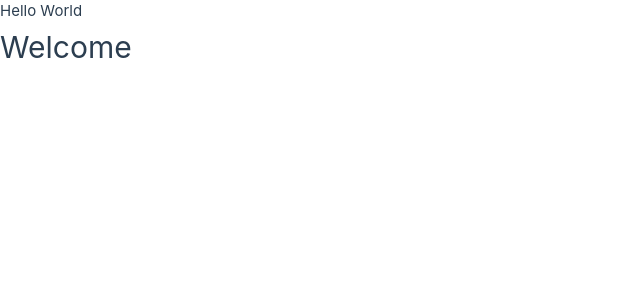
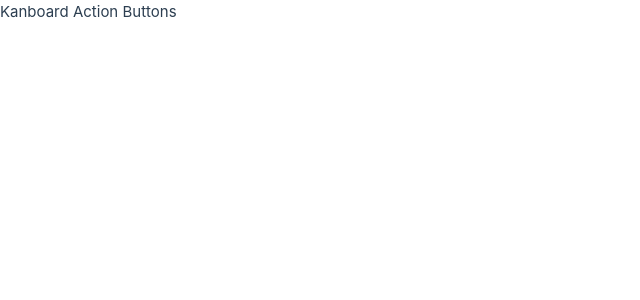
Before and after one commit to segoriy/test, a Vue app: page / in a window 1280 px wide. Shown: the top 300 px of the page, without its empty margins (0-640 px from the left). Built offline with nearby package versions, Linux system fonts and the light colour scheme.

Commit message:
Add base components structure

```diff
--- a/src/App.vue
+++ b/src/App.vue
@@ -1,18 +1,9 @@
 <script setup lang="ts">
-import { RouterLink, RouterView } from 'vue-router'
+import { RouterView } from 'vue-router'
 </script>
 
 <template>
-  <header>
-    Hello World
-  </header>
-
   <RouterView />
 </template>
 
-<style scoped>
-header {
-  line-height: 1.5;
-  max-height: 100vh;
-}
-</style>
+<style scoped></style>
--- /dev/null
+++ b/src/components/ActionButtonsToolbar.vue
@@ -0,0 +1,6 @@
+<script setup lang="ts">
+</script>
+<template>
+  Action Buttons
+</template>
+<style scoped></style>
--- /dev/null
+++ b/src/components/ButtonStack.vue
@@ -0,0 +1,6 @@
+<script setup lang="ts">
+</script>
+<template>
+  Button stack
+</template>
+<style scoped></style>
--- /dev/null
+++ b/src/components/KanBoard.vue
@@ -0,0 +1,6 @@
+<script setup lang="ts">
+</script>
+<template>
+  Kanboard
+</template>
+<style scoped></style>
--- /dev/null
+++ b/src/components/KanCard.vue
@@ -0,0 +1,6 @@
+<script setup lang="ts">
+</script>
+<template>
+  Card
+</template>
+<style scoped></style>
--- /dev/null
+++ b/src/components/KanColumn.vue
@@ -0,0 +1,6 @@
+<script setup lang="ts">
+</script>
+<template>
+  Column
+</template>
+<style scoped></style>
--- a/src/views/HomeView.vue
+++ b/src/views/HomeView.vue
@@ -1,10 +1,13 @@
 <script setup lang="ts">
+import KanBoard from '../components/KanBoard.vue';
+import ActionButtonsToolbar from '../components/ActionButtonsToolbar.vue';
 </script>
 
 <template>
   <main>
-    <h1>
-      Welcome
-    </h1>
+    <KanBoard></KanBoard>
+    <ActionButtonsToolbar></ActionButtonsToolbar>
   </main>
 </template>
+
+<style scoped></style>
```
Also changed, not shown: src/components/BaseButton.vue (added, +8 -0 lines).
